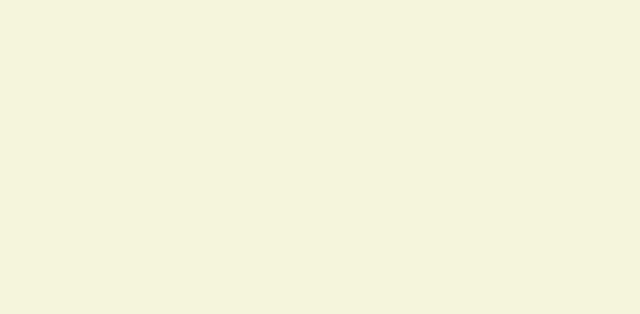
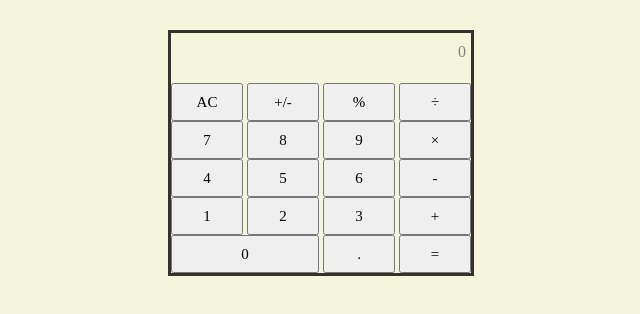
Before and after one commit to navpreetkaurr/Calculator, a plain HTML site: page index.html in a window 1280 px wide. Shown: the whole page, without its empty margins (332-972 px from the left). Drawn offline with Linux system fonts and the light colour scheme.

Commit message:
html file updated

```diff
--- a/index.html
+++ b/index.html
@@ -4,11 +4,42 @@
   <meta charset="UTF-8">
   <meta http-equiv="X-UA-Compatible" content="IE=edge">
   <meta name="viewport" content="width=device-width, initial-scale=1.0">
+
+  <!--Adding javascript file and CSS file-->
   <script src="myCalculator.js"></script>
   <link rel="stylesheet" href="style.css">
+
   <title>Calculator</title>
 </head>
+
 <body>
+<div class="Calculator">
+  <div class="displayAnswer" id="result">0</div>
+  <div class="clickButton">
+    <button  id="clearButton" onclick="clearScreen()">AC</button>
+    <button  id="ChangeSigns" onclick="changeSign()">+/-</button>
+    <button  id="PercentageButton" onclick="display('%')">%</button>
+    <button  id="operatorKey" onclick="display('÷')">÷</button>
+    <button id="numberKey" value="7" onclick="display('7')">7</button>
+    <button id="numberKey" onclick="display('8')">8</button>
+    <button id="numberKey" onclick="display('9')">9</button>
 
+    <button  id="operatorKey" onclick="display('×')">×</button>
+    <button id="numberKey" onclick="display('4')">4</button>
+    <button id="numberKey" onclick="display('5')">5</button>
+    <button id="numberKey" onclick="display('6')">6</button>
+
+    <button  id="operatorKey" onclick="display('-')">-</button>
+    <button id="numberKey" onclick="display('1')">1</button>
+    <button id="numberKey" onclick="display('2')">2</button>
+    <button id="numberKey" onclick="display('3')">3</button>
+
+    <button  id="operatorKey" onclick="display('+')">+</button>
+    <button id="ZeroButton" onclick="display('0')">0</button>
+    <button id="DecimalButton" onclick="display('.')">.</button>
+    <button id="equalToOperator" onclick="solve()">=</button>
+
+  </div>
+</div>
 </body>
 </html>
--- a/style.css
+++ b/style.css
@@ -1,3 +1,31 @@
 body{
   background-color: beige;
+  width:300px;
+  border: solid rgb(56, 47, 47);
+  margin: 30px 500px;
+  color: gray;
 }
+
+.displayAnswer{
+  flex-direction: column;
+  text-align: right;
+  padding: 10px 5px;
+  height: 30px;
+}
+
+.clickButton{
+  display: grid;
+  display:block;
+}
+
+.clickButton button{
+  width: 72px;
+  padding: 2px;
+  height: 38px;
+  margin: auto;
+  font: 15px bold;
+}
+
+#ZeroButton{
+  width: 148px;
+}
```
